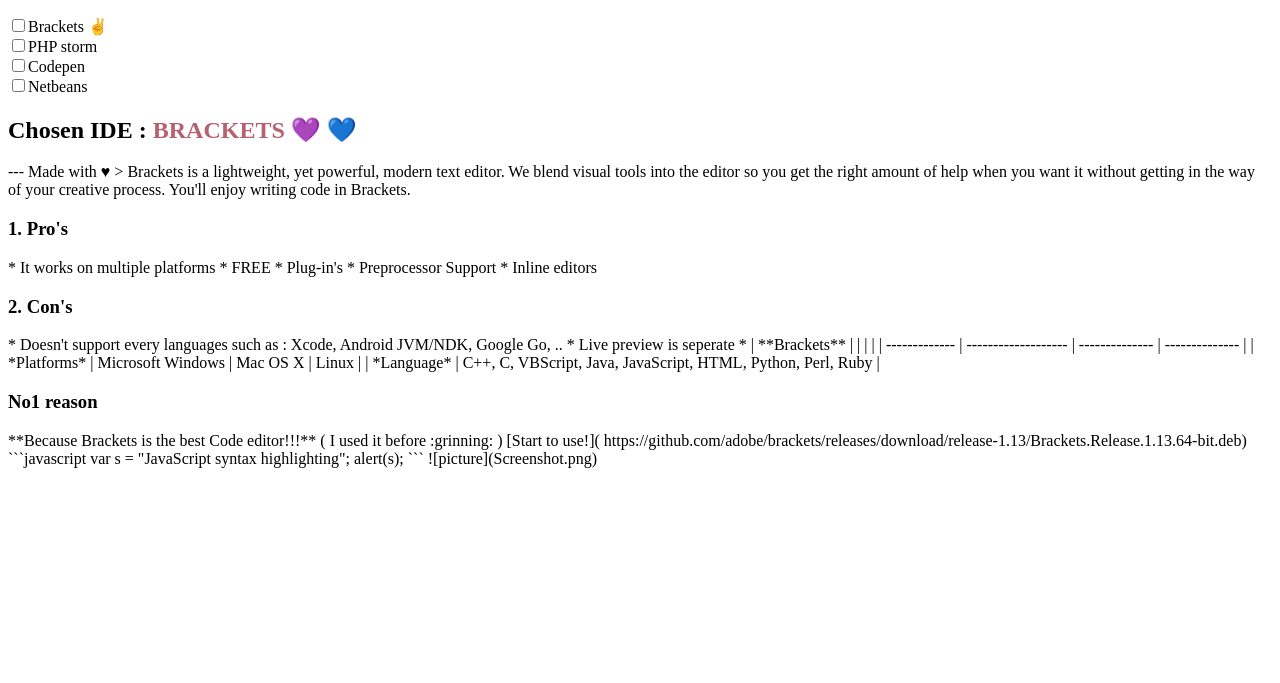
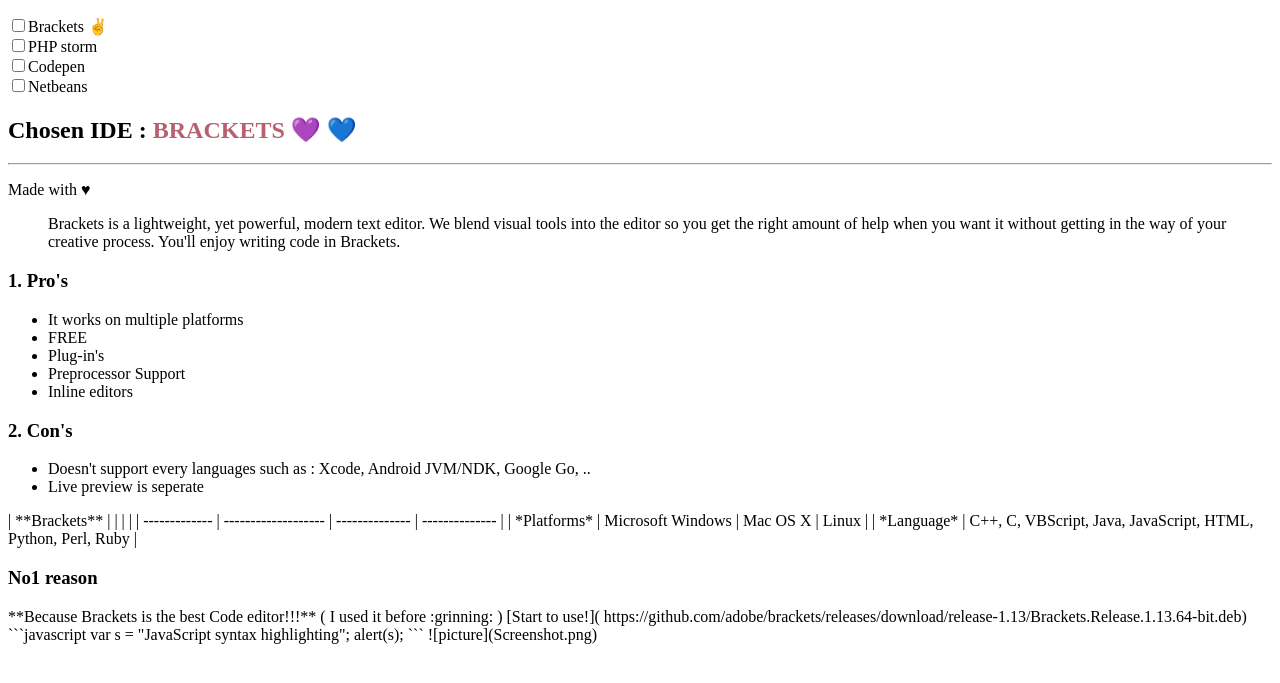
Before and after one commit to PanaddaManarata/markdown-to-html, a plain HTML site: page index.html in a window 1280 px wide. Shown: the part 105-788 px from the top of the page. Drawn offline with Linux system fonts and the light colour scheme.

Commit message:
unordered list

```diff
--- a/index.html
+++ b/index.html
@@ -24,28 +24,34 @@
 
 <a href="http://brackets.io/" target="_blank" style="color: #b7606f; text-decoration: none; ">BRACKETS</a> &#128156; &#128153; </h2>
 
----
+<hr>
 
 
 
-Made with ♥
-> Brackets is a lightweight, yet powerful, modern text editor. We  blend visual tools into the editor so you get the right amount of  help when you want it without getting in the way of your creative process. You'll enjoy writing code in Brackets.
-
+<p>Made with ♥</p>
+<blockquote>
+Brackets is a lightweight, yet powerful, modern text editor. We  blend visual tools into the editor so you get the right amount of  help when you want it without getting in the way of your creative process. You'll enjoy writing code in Brackets.
+</blockquote>
 
 
 <h3>1. Pro's </h3>
-* It works on multiple platforms
-* FREE
-* Plug-in's
-* Preprocessor Support
-* Inline editors
+ <ul>
+     <li>It works on multiple platforms </li>
+     <li>FREE </li>
+     <li>Plug-in's</li>
+     <li>Preprocessor Support</li>
+     <li>Inline editors</li>
+ </ul>
 
 
 
 <h3>2. Con's </h3>
-* Doesn't support every languages such as : Xcode, Android JVM/NDK, Google Go, ..
-* Live preview is seperate
-*
+ <ul>
+     <li>Doesn't support every languages such as : Xcode, Android JVM/NDK, Google Go, .. </li>
+     <li>Live preview is seperate </li>
+
+ </ul>
+
 
 
 | **Brackets**  |                     |                |                |
```
